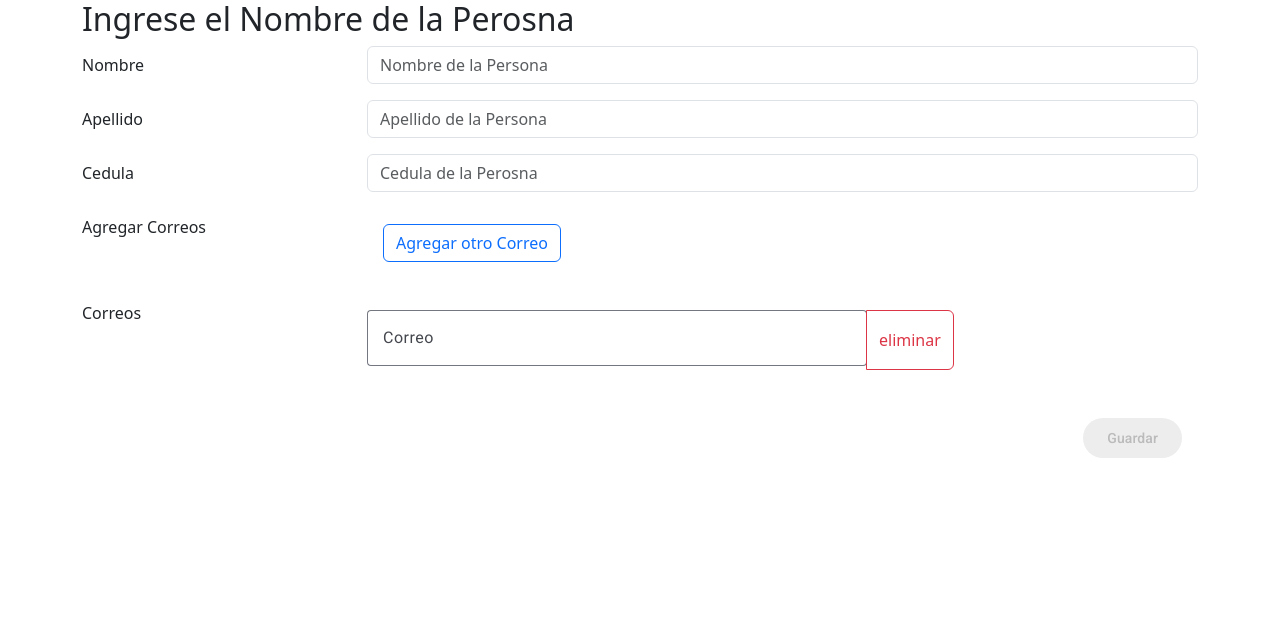
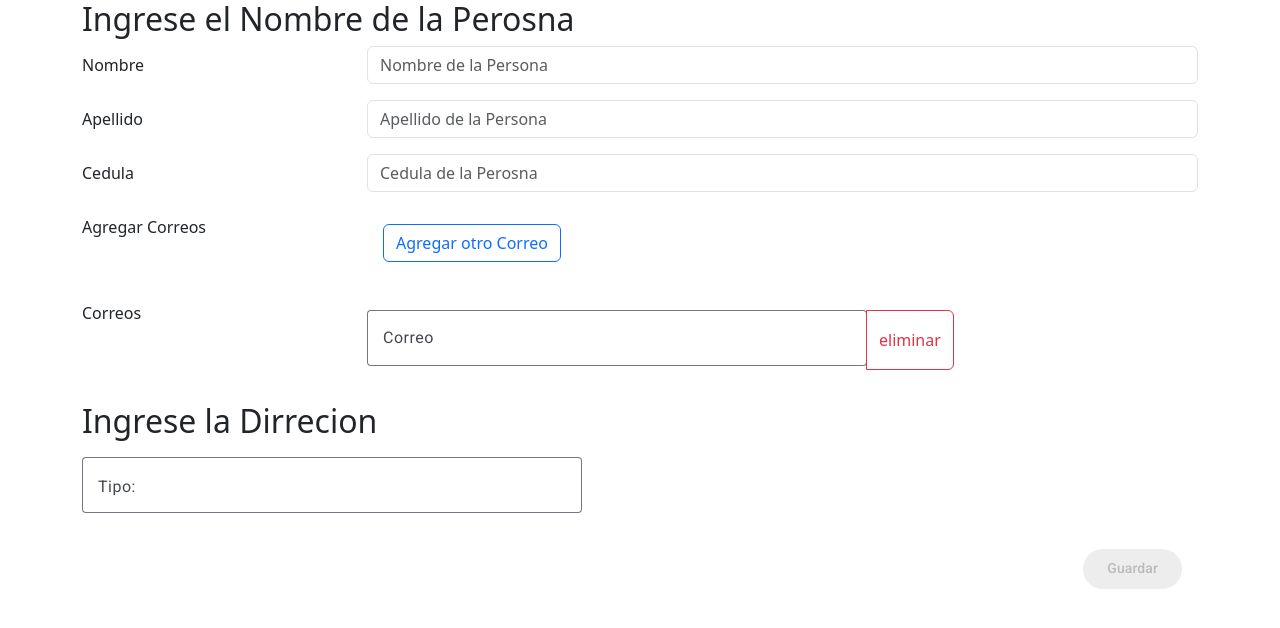
Before and after one commit to ramonantoniosantoscuevas15/spa-personas, an Angular app: page /personas in a window 1280 px wide. Shown: the top 628 px of the page. Built offline with nearby package versions, Linux system fonts and the light colour scheme.

Commit message:
trabajando las ubicaciones

```diff
--- a/src/app/formulario-personas/dirreciones/dirreciones.html
+++ b/src/app/formulario-personas/dirreciones/dirreciones.html
@@ -1 +1,13 @@
-<p>dirreciones works!</p>,
+<form>
+  <h2>Ingrese la Dirrecion</h2>
+
+
+    <div class="col-sm-9">
+  <mat-form-field appearance="outline">
+    <mat-label>Tipo:</mat-label>
+    <input matInput placeholder="ej trabajo, casa, etc.">
+
+  </mat-form-field>
+  </div>
+
+</form>
--- a/src/app/formulario-personas/dirreciones/dirreciones.ts
+++ b/src/app/formulario-personas/dirreciones/dirreciones.ts
@@ -1,9 +1,26 @@
-import { ChangeDetectionStrategy, Component } from '@angular/core';
+import { ChangeDetectionStrategy, Component, inject } from '@angular/core';
+import { MatFormField, MatLabel } from "@angular/material/form-field";
+import { MatInput } from "@angular/material/input";
+import { FormUtilidades } from '../../utils/form-utilidades';
+import { FormBuilder, Validators } from '@angular/forms';
 
 @Component({
   selector: 'app-dirreciones',
-  imports: [],
+  imports: [MatFormField, MatLabel, MatInput],
   templateUrl: './dirreciones.html',
   changeDetection: ChangeDetectionStrategy.OnPush,
 })
-export class Dirreciones { }
+export class Dirreciones {
+formUtilidades = FormUtilidades
+private fb = inject(FormBuilder)
+form = this.fb.group({
+    tipo: ['', [Validators.required, Validators.minLength(3)]],
+    ubicacion: this.fb.array([['', [Validators.required, Validators.minLength(3)]]]) ,
+    ciudad: ['', [Validators.required, Validators.minLength(3)]],
+    provincia: ['', [Validators.required, Validators.minLength(3)]],
+    codigopostal: ['', [Validators.required]],
+    pais: ['', [Validators.required, Validators.minLength(3)]],
+
+  })
+
+}
--- a/src/app/formulario-personas/personas/personas.html
+++ b/src/app/formulario-personas/personas/personas.html
@@ -60,6 +60,7 @@
         </div>
       </div>
       <app-correos></app-correos>
+      <app-dirreciones></app-dirreciones>
 
       <div class="row">
         <div class="col">
--- a/src/app/formulario-personas/personas/personas.ts
+++ b/src/app/formulario-personas/personas/personas.ts
@@ -5,13 +5,14 @@ import { MatButtonModule } from '@angular/material/button';
 import { MatFormFieldModule } from '@angular/material/form-field';
 import { MatInputModule } from '@angular/material/input';
 import { Correos } from "../correos/correos";
+import { Dirreciones } from "../dirreciones/dirreciones";
 
 
 
 
 @Component({
   selector: 'app-personas',
-  imports: [MatButtonModule, MatFormFieldModule, ReactiveFormsModule, MatInputModule, FormsModule, Correos],
+  imports: [MatButtonModule, MatFormFieldModule, ReactiveFormsModule, MatInputModule, FormsModule, Correos, Dirreciones],
   templateUrl: './personas.html',
   changeDetection: ChangeDetectionStrategy.OnPush,
 
```
